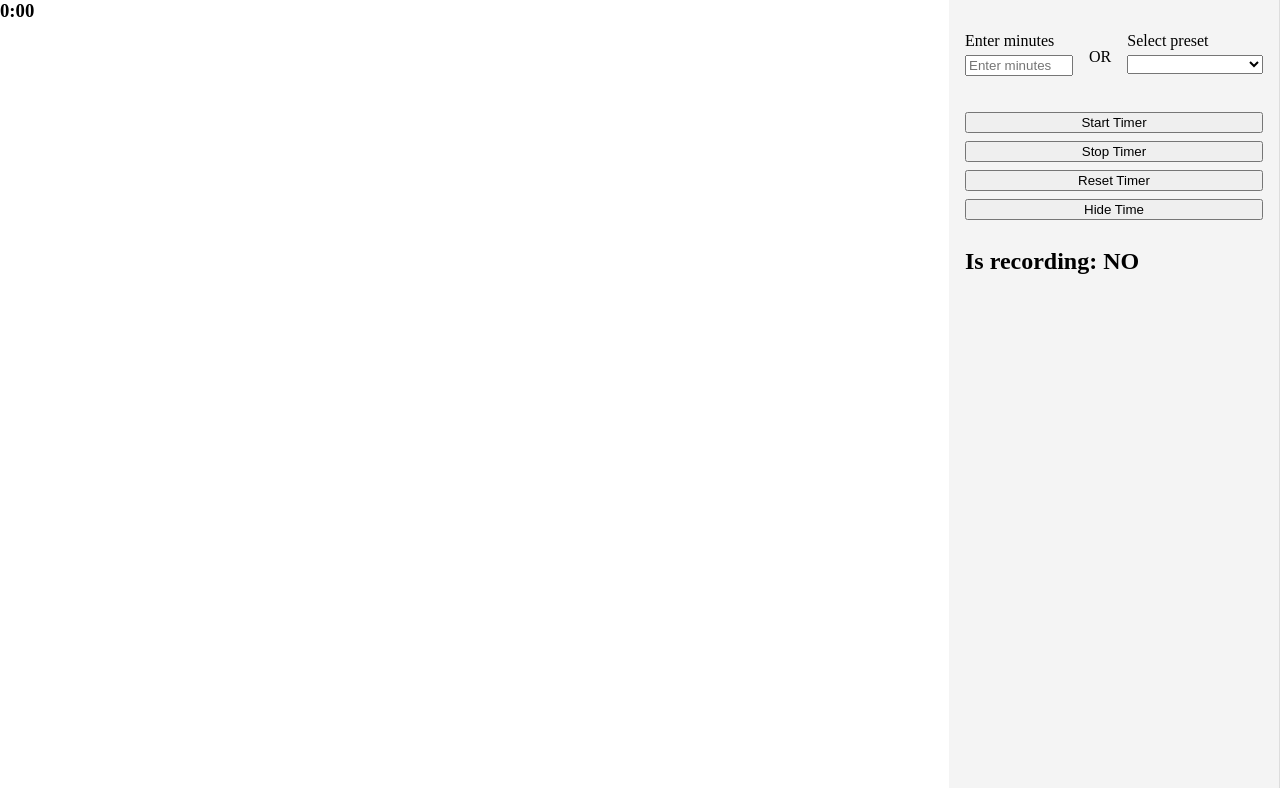
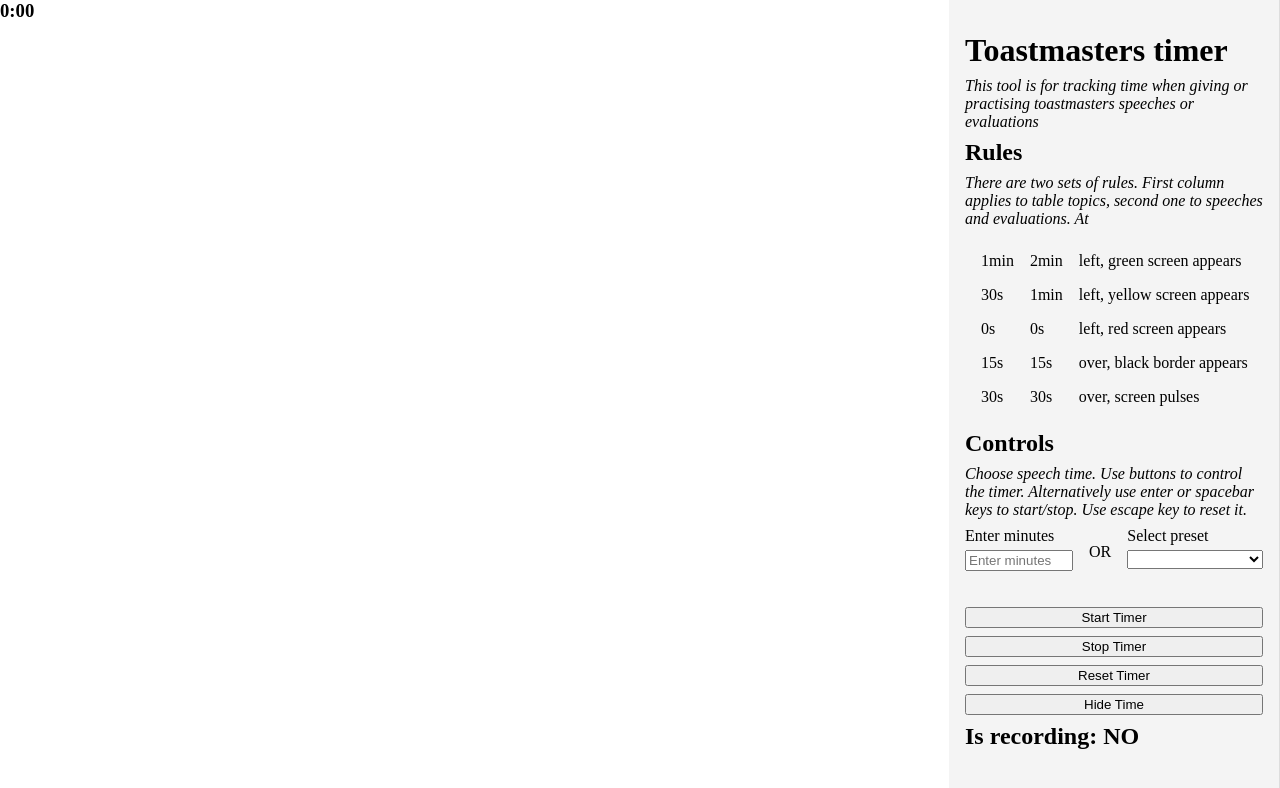
Before and after one commit to Ajuska/toastmasters-timer, an Angular app: page / in a window 1280 px wide. Shown: the top 788 px of the page. Built offline with nearby package versions, Linux system fonts and the light colour scheme.

Commit message:
Add proper description of the tool, rules and controls

```diff
--- a/src/app/app.component.html
+++ b/src/app/app.component.html
@@ -2,6 +2,74 @@
 
 <main class="main">
   <div class="sidebar">
+    <h1>Toastmasters timer</h1>
+    <i>
+      This tool is for tracking time when giving or practising toastmasters
+      speeches or evaluations
+    </i>
+    <h2>Rules</h2>
+    <i>
+      There are two sets of rules. First column applies to table topics, second
+      one to speeches and evaluations. At
+    </i>
+    <div class="rules">
+      <div class="rules---column">
+        <ul>
+          1min
+        </ul>
+        <ul>
+          30s
+        </ul>
+        <ul>
+          0s
+        </ul>
+        <ul>
+          15s
+        </ul>
+        <ul>
+          30s
+        </ul>
+      </div>
+      <div class="rules--column">
+        <ul>
+          2min
+        </ul>
+        <ul>
+          1min
+        </ul>
+        <ul>
+          0s
+        </ul>
+        <ul>
+          15s
+        </ul>
+        <ul>
+          30s
+        </ul>
+      </div>
+      <div class="rules--column">
+        <ul>
+          left, green screen appears
+        </ul>
+        <ul>
+          left, yellow screen appears
+        </ul>
+        <ul>
+          left, red screen appears
+        </ul>
+        <ul>
+          over, black border appears
+        </ul>
+        <ul>
+          over, screen pulses
+        </ul>
+      </div>
+    </div>
+    <h2>Controls</h2>
+    <i>
+      Choose speech time. Use buttons to control the timer. Alternatively use
+      enter or spacebar keys to start/stop. Use escape key to reset it.
+    </i>
     <div class="form">
       <div class="form--group">
         <label for="userMinutes">Enter minutes</label>
--- a/src/styles.sass
+++ b/src/styles.sass
@@ -4,3 +4,14 @@
   width: 100vw
   height: 100vh
   margin: 0px
+
+ul
+  padding-left: 1rem
+
+h1
+  margin: 0px
+
+h2
+  margin: 0px
+
+/* TODO add nicer font */
```
